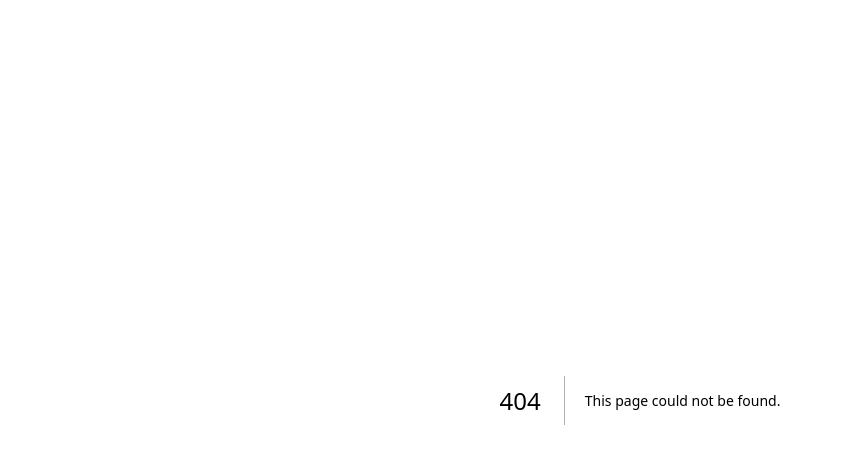
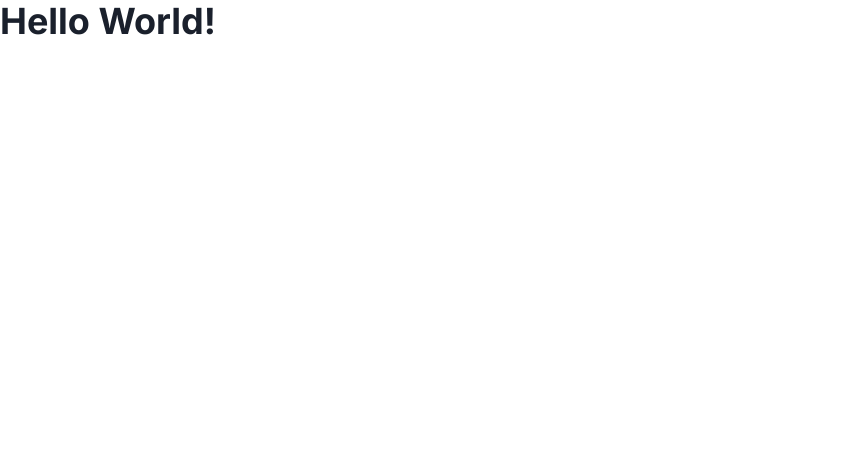
Before and after one commit to jflopes21/gino, a Next.js app: page /clientes/produto/1 in a window 1280 px wide. Before the commit this address had no page. Shown: the top 464 px of the page, without its empty margins (0-841 px from the left). Built offline with nearby package versions, Linux system fonts and the light colour scheme.

Commit message:
feat(GINOVEI-16): Add structure

```diff
--- /dev/null
+++ b/src/app/(website)/clientes/produto/[id]/page.tsx
@@ -0,0 +1,7 @@
+import SelectedProduct from "@/components/(website)/clientes/produto";
+
+export default function Page(): JSX.Element{
+    return(
+        <SelectedProduct/>
+    );
+}
--- /dev/null
+++ b/src/components/(website)/clientes/produto/index.tsx
@@ -0,0 +1,9 @@
+"use client"
+
+import { Heading } from "@chakra-ui/react";
+
+export default function SelectedProduct(): JSX.Element{
+    return(
+        <Heading>Hello World!</Heading>
+    );
+}
```
Also changed, not shown: 1 other file (tests, documents, lock files or other folders).
